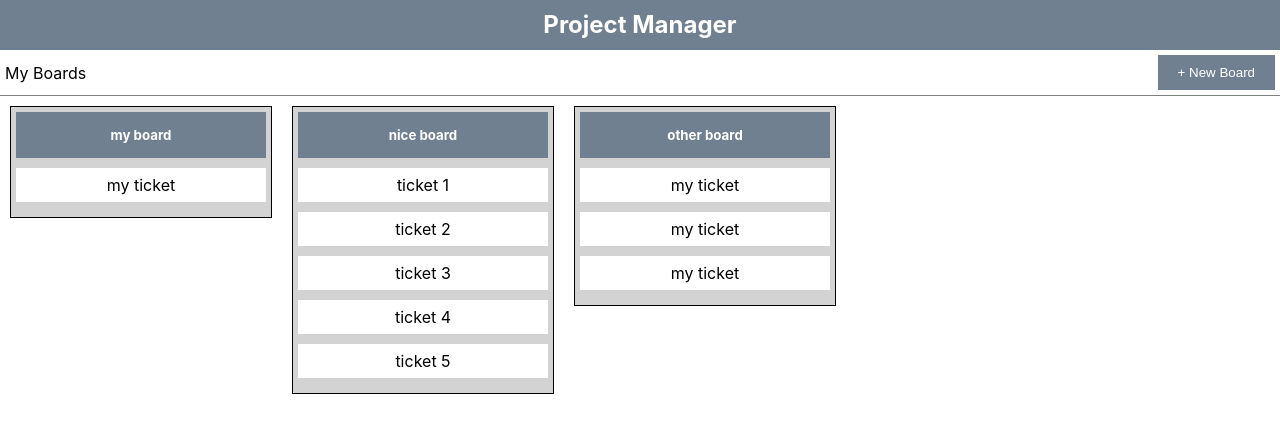
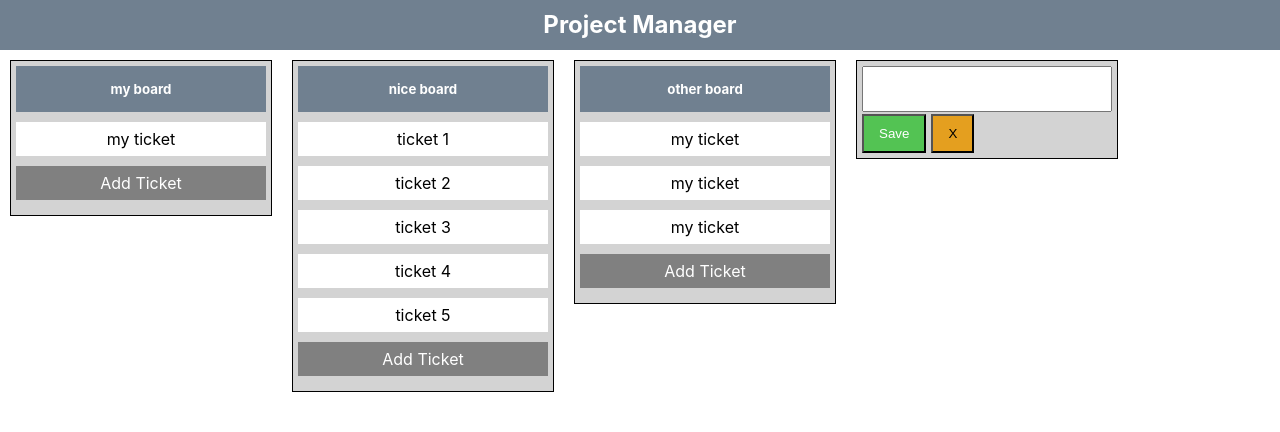
Before and after one commit to skmsd98/react-project-manager-2021, a React (Create React App) app: page / in a window 1280 px wide. Shown: the top 432 px of the page. Built offline with nearby package versions, Linux system fonts and the light colour scheme.

Commit message:
add ticket completed, some more work

```diff
--- a/src/components/Main/BoardsList/Board/Board.js
+++ b/src/components/Main/BoardsList/Board/Board.js
@@ -1,8 +1,26 @@
-import React from 'react';
-import Ticket from './Ticket/TIcket';
+import React, { useState } from 'react';
+import Ticket from './Ticket/Ticket';
+import TextInput from './../../../shared/TextInput/TextInput';
 
 const Board = (props) => {
-    return <div style={boardStyles}>
+    const [isInputVisible, toggleInputVisibility] = useState(false);
+
+    const handleSaveTicket = title => {
+        toggleInput();
+        props.addTicket(props.boardId,
+            {
+                title,
+                description: ""
+            }
+        )
+    }
+
+    const toggleInput = () => {
+        toggleInputVisibility(!isInputVisible);
+    }
+
+    return (
+        <div style={boardStyles}>
             <div style={boardTitleStyles}>
                 <h5 style={{ margin: 0 }}>{props.title}</h5>
             </div>
@@ -24,8 +42,14 @@ const Board = (props) => {
                         />
                     )
                 }
+                {
+                    isInputVisible ?
+                        <TextInput onsave={handleSaveTicket} oncancel={toggleInput} /> :
+                        <div style={addTicketButtonStyles} onClick={toggleInput}>Add Ticket</div>
+                }
             </div>
         </div>
+    )
 }
 
 const boardStyles = {
@@ -33,13 +57,22 @@ const boardStyles = {
     border: '1px solid',
     margin: '10px',
     padding: '5px',
-    minWidth: '250px',
+    minWidth: '250px'
 }
 
 const boardTitleStyles = {
     padding: '15px',
     backgroundColor: 'slategray',
-    color: 'white',
+    color: 'white'
+}
+
+const addTicketButtonStyles = {
+    backgroundColor: 'gray',
+    margin: '10px 0px',
+    padding: '7px 0px',
+    width: '100%',
+    cursor: 'pointer',
+    color: 'white'
 }
 
 export default Board;
--- a/src/components/Main/BoardsList/BoardsList.js
+++ b/src/components/Main/BoardsList/BoardsList.js
@@ -1,6 +1,8 @@
 import React, { Component } from 'react';
 import Board from './Board/Board'
 import { v4 as uuidv4 } from 'uuid';
+import TextInput from '../../shared/TextInput/TextInput';
+import NewBoard from './NewBoard/NewBoard';
 
 class BoardsList extends Component {
     state = {
@@ -90,6 +92,8 @@ class BoardsList extends Component {
                         />
                     )
                 }
+                <NewBoard />
+                {/* <TextInput /> */}
             </div>
         )
     }
@@ -99,7 +103,7 @@ const boardsListStyles = {
     display: 'flex',
     overflowX: 'scroll',
     overflowY: 'hidden',
-    height: '500px',
+    height: 'calc(100vh - 50px)',
     alignItems: 'flex-start'
 }
 
--- /dev/null
+++ b/src/components/Main/BoardsList/NewBoard/NewBoard.js
@@ -0,0 +1,15 @@
+import React from 'react';
+import classes from "./../NewBoard/NewBoard.module.css";
+import TextInput from "./../../../shared/TextInput/TextInput";
+
+const Board = (props) => {
+    return <div className={classes.BoardStyles}>
+        {/* <div className={classes.BoardTitleStyles}>
+            <h5>+ New Board</h5>
+        </div> */}
+            <TextInput />
+
+    </div>
+}
+
+export default Board;
--- /dev/null
+++ b/src/components/Main/BoardsList/NewBoard/NewBoard.module.css
@@ -0,0 +1,17 @@
+.BoardStyles {
+    background-color: lightgray;
+    border: 1px solid;
+    margin: 10px;
+    padding: 5px;
+    min-width: 250px;
+}
+
+.BoardTitleStyles {
+    padding: 15px;
+    background-color: slategray;
+    color: white;
+}
+
+.BoardTitleStyles h5 {
+    margin: 0;
+}
--- a/src/components/Main/Main.js
+++ b/src/components/Main/Main.js
@@ -4,7 +4,7 @@ import NewBoardToolbar from './NewBoardToolbar/NewBoardToolbar';
 
 const Main = () => (
     <main>
-        <NewBoardToolbar />
+        {/* <NewBoardToolbar /> */}
         <BoardsList />
     </main>
 );
--- /dev/null
+++ b/src/components/shared/TextInput/TextInput.js
@@ -0,0 +1,16 @@
+import React, { useRef } from 'react';
+import classes from './../TextInput/TextInput.module.css';
+
+const TextInput = props => {
+    const inputRef = useRef();
+
+    return (
+        <div className={classes.InputStyles}>
+            <input type="text" ref={inputRef} autoFocus={true} />
+            <button onClick={() => props.onsave(inputRef.current.value)} className={classes.AddButton}>Save</button>
+            <button onClick={props.oncancel} className={classes.CancelButton}>X</button>
+        </div>
+    )
+}
+
+export default TextInput;
--- /dev/null
+++ b/src/components/shared/TextInput/TextInput.module.css
@@ -0,0 +1,29 @@
+.InputStyles {
+    text-align: left;
+}
+
+.InputStyles input {
+    display: block;
+}
+
+.InputStyles input {
+    height: 46px;
+    width: 250px;
+    box-sizing: border-box;
+    margin-bottom: 2px;
+    padding: 0 10px;
+    font-size: 14px;
+    outline: none;
+}
+
+.AddButton {
+    padding: 10px 15px;
+    background: #53c353;
+    color: white;
+}
+
+.CancelButton {
+    padding: 10px 15px;
+    margin-left: 5px;
+    background-color: #e49f1f;
+}
```
Lines whose indentation alone changed are shown as unchanged.
